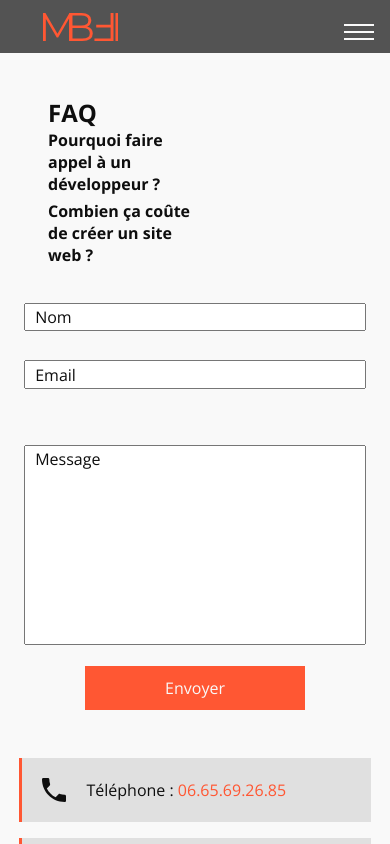
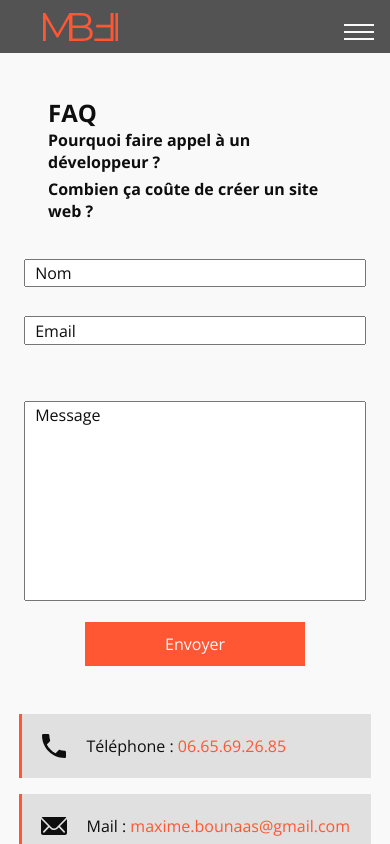
Before and after one commit to MaximeBF2000/portfolio_v2_frontend, a React (Create React App) app: page /contact in a window 390 px wide. Shown: the top 844 px of the page. Built offline with nearby package versions, Linux system fonts and the light colour scheme.

Commit message:
fix a few responsive bug

```diff
--- a/src/scss/componentStyle/_faq.scss
+++ b/src/scss/componentStyle/_faq.scss
@@ -17,8 +17,10 @@
   }
 }
 
-@media screen and (max-width: $bp-mobile){
+@media screen and (max-width: $bp-tablet){
   .faq{
+    width: 100%;
+
     .answer{
       max-width: 100%;
     }
```
